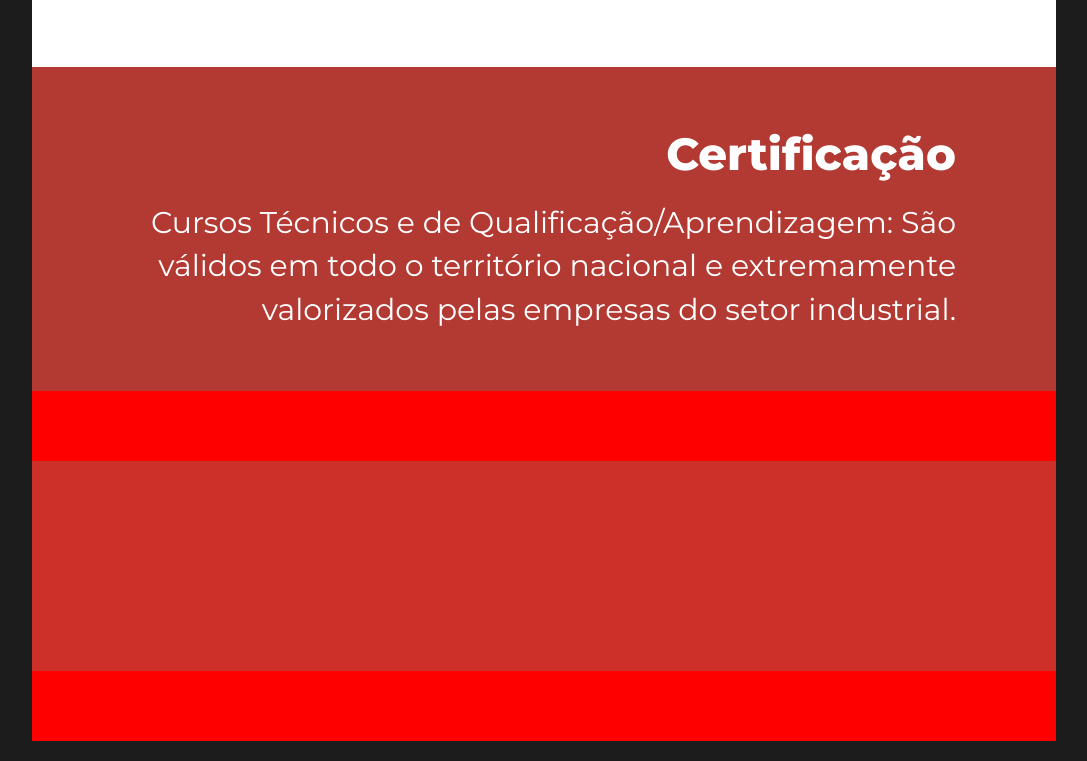
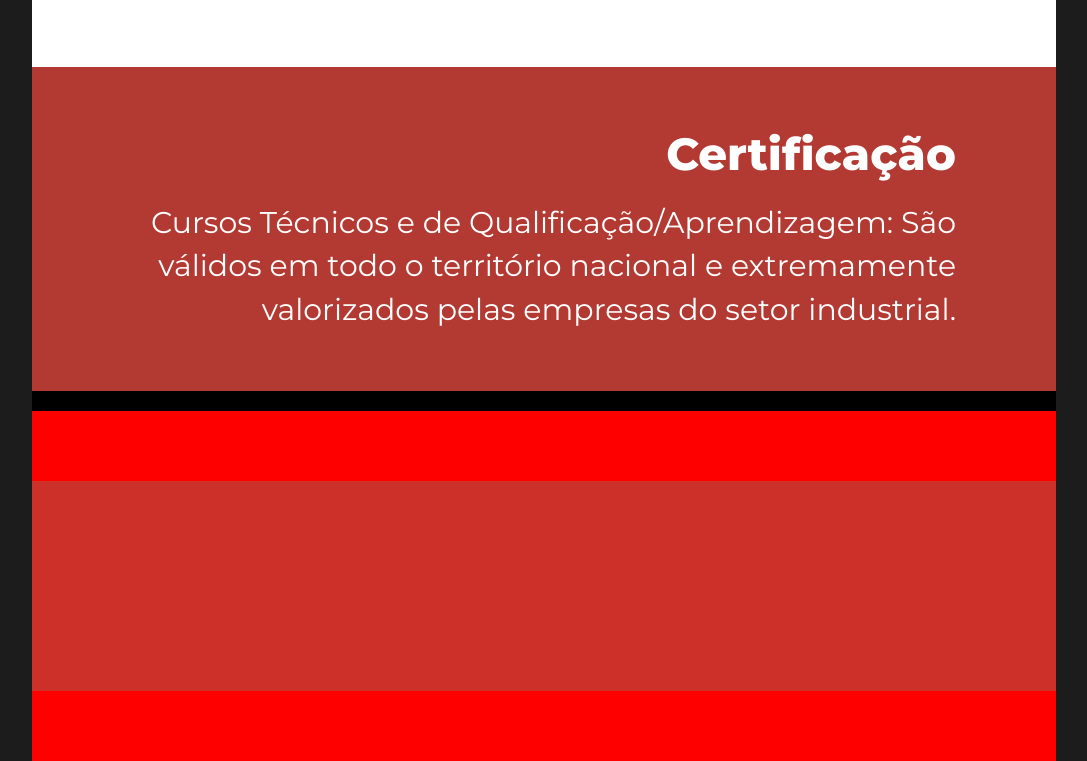
Before and after one commit to niccgit/Website-SENAI, a plain HTML site: page pagina2.html in a window 1280 px wide. Shown: the part 3642-4403 px from the top of the page, without its empty margins (96-1183 px from the left). Drawn offline with Linux system fonts and the light colour scheme.

Commit message:
atualização: adição do separador
• finalização do projeto

```diff
--- a/pagina2.html
+++ b/pagina2.html
@@ -95,6 +95,7 @@
             <p>Cursos Técnicos e de Qualificação/Aprendizagem: São válidos em todo o território nacional e extremamente valorizados pelas empresas do setor industrial.</p>
         </section>
     </main>
+    <div class="separador"></div>
     <footer>
         <div class="faixa-rodape"></div>
         <div class="conteudo-rodape"></div>
```
